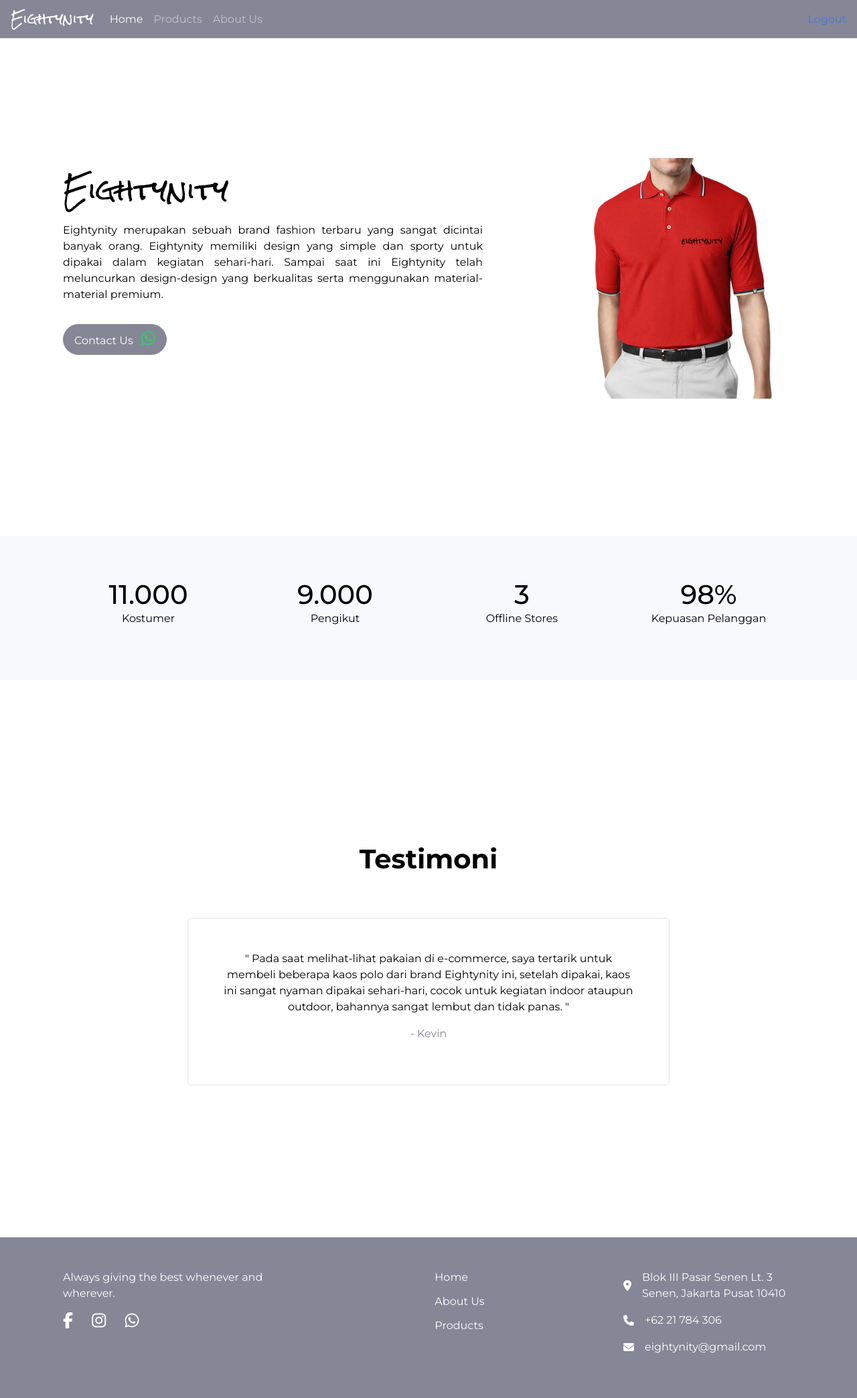
After one commit to rafiekotj/eightynity_web_projectuas4, a CodeIgniter app: page /eightynityweb/ in a window 1280 px wide. The commit adds this page. Shown: the whole page at 67% size. Run offline with CodeIgniter, Linux system fonts and the light colour scheme; the visitor is signed in with stand-in values (Sample User, id 1); data that the repository does not hold is empty; some libraries are stand-ins or nearby versions.

Commit message:
memperbaiki halaman home

```diff
--- a/application/config/routes.php
+++ b/application/config/routes.php
@@ -49,6 +49,6 @@ defined('BASEPATH') or exit('No direct script access allowed');
 | Examples:	my-controller/index	-> my_controller/index
 |		my-controller/my-method	-> my_controller/my_method
 */
-$route['default_controller'] = 'login';
+$route['default_controller'] = 'home';
 $route['404_override'] = '';
 $route['translate_uri_dashes'] = FALSE;
--- /dev/null
+++ b/application/controllers/Home.php
@@ -0,0 +1,32 @@
+<?php defined('BASEPATH') or exit('No direct script access allowed');
+
+class Home extends CI_Controller
+
+{
+  public function __construct()
+  {
+    parent::__construct();
+    $this->load->model('user_model', 'user');
+  }
+
+  public function index()
+  {
+    $data = array();
+    if ($this->session->userdata('isUserLoggedIn')) {
+      $con = array(
+        'id' => $this->session->userdata('userId')
+      );
+      $data['user'] = $this->user->getRows($con);
+
+      // Pass the user data and load view
+      $data['judul'] = 'Home';
+      $this->load->view('templates/aute_header', $data);
+      $this->load->view('templates/navbar');
+      $this->load->view('home/home', $data);
+      $this->load->view('templates/footer');
+      $this->load->view('templates/aute_footer');
+    } else {
+      redirect('users/login');
+    }
+  }
+}
--- /dev/null
+++ b/application/views/home/home.php
@@ -0,0 +1,69 @@
+<!-- <div class="container">
+  <h2>Welcome <?php echo $user['first_name']; ?>!</h2>
+  <a href="<?php echo base_url('users/logout'); ?>" class="logout">Logout</a>
+  <div class="regisFrm">
+    <p><b>Name: </b><?php echo $user['first_name']; ?></p>
+    <p><b>Email: </b><?php echo $user['email']; ?></p>
+    <p><b>Phone: </b><?php echo $user['phone']; ?></p>
+  </div>
+</div> -->
+
+<!-- Home -->
+<div class="container" style="display: flex; justify-content: center; align-items: center; height: 100vh;">
+  <div class="row">
+    <div class="col-md-7" style="margin: 86px 0 54px 0; padding-top: 24px;">
+      <h1 class="brandlogo">Eightynity</h1>
+      <p style="text-align: justify; padding: 16px 0;">
+        Eightynity merupakan sebuah brand fashion terbaru yang sangat dicintai banyak orang. Eightynity memiliki design yang simple dan sporty untuk dipakai dalam kegiatan sehari-hari. Sampai saat ini Eightynity telah meluncurkan design-design yang berkualitas serta menggunakan material-material premium.</p>
+      <a href="" class="btn btn-secondary rounded-pill" style="padding: 8px 16px;">
+        Contact Us
+        <i class="fab fa-whatsapp" style="font-size: 24px; margin-left: 8px; color: #25D366"></i>
+      </a>
+    </div>
+    <div class="col-md-1"></div>
+    <div class="col-md-4 d-flex justify-content-center align-items-center" style="margin: 86px 0 54px 0;">
+      <img src="<?= base_url('assets/'); ?>img/homeMockup.png" class="img-fluid" style="height: 360px">
+    </div>
+  </div>
+</div>
+
+<!-- Banner -->
+<div class="jumbotron jumbotron-fluid bg-light">
+  <div class="container">
+    <div class="row justify-content-center">
+      <div class="col-md-3 text-center">
+        <h1 style="display: inline-block; margin: 0 auto; font-weight: 500;">11.000</h1>
+        <p style="text-align: center;">Kostumer</p>
+      </div>
+      <div class="col-md-3 text-center">
+        <h1 style="display: inline-block; margin: 0 auto; font-weight: 500;">9.000</h1>
+        <p style="text-align: center;">Pengikut</p>
+      </div>
+      <div class="col-md-3 text-center">
+        <h1 style="display: inline-block; margin: 0 auto; font-weight: 500;">3</h1>
+        <p style="text-align: center;">Offline Stores</p>
+      </div>
+      <div class="col-md-3 text-center">
+        <h1 style="display: inline-block; margin: 0 auto; font-weight: 500;">98%</h1>
+        <p style="text-align: center;">Kepuasan Pelanggan</p>
+      </div>
+    </div>
+  </div>
+</div>
+
+<!-- Testimoni -->
+<div class="container" style="display: flex; justify-content: center; align-items: center; height: 100vh;">
+  <div class="row justify-content-center">
+    <div class="col-md-8">
+      <h1 class="text-center" style="margin-bottom: 64px; font-weight: 700">Testimoni</h1>
+      <div class="card mb-3">
+        <div class="card-body" style="padding: 48px">
+          <p class="text-center">
+            " Pada saat melihat-lihat pakaian di e-commerce, saya tertarik untuk membeli beberapa kaos polo dari brand Eightynity ini, setelah dipakai, kaos ini sangat nyaman dipakai sehari-hari, cocok untuk kegiatan indoor ataupun outdoor, bahannya sangat lembut dan tidak panas. "
+          </p>
+          <p class="text-muted text-center">- Kevin</p>
+        </div>
+      </div>
+    </div>
+  </div>
+</div>
--- a/application/views/templates/navbar.php
+++ b/application/views/templates/navbar.php
@@ -1,5 +1,4 @@
 <nav class="navbar navbar-expand-lg navbar-dark bg-secondary fixed-top">
-
   <!-- Logo -->
   <a class="navbar-brand" href=""><span class="brandlogo">Eightynity</span></a>
 
@@ -11,8 +10,8 @@
   <!-- Navbar Item -->
   <div class="collapse navbar-collapse" id="navbarSupportedContent">
     <ul class="navbar-nav mr-auto">
-      <li class="nav-item">
-        <a class="nav-link" href="<?= base_url(); ?>home">Home</a>
+      <li class="nav-item active">
+        <a class="nav-link" href="<?= base_url(); ?>home">Home <span class="sr-only">(current)</span></a>
       </li>
       <li class="nav-item">
         <a class="nav-link" href="<?= base_url(); ?>products">Products</a>
@@ -24,22 +23,18 @@
 
     <!-- Navbar Kanan -->
     <ul class="navbar-nav ml-auto">
-      <!-- <li class="nav-item">
-        <a class="nav-link" href="#" id="dark_icon">
-          <i class="fa-regular fa-sun fa-lg" style="color: #333"></i>
-        </a>
-      </li>
-      <li class="nav-item">
-        <a class="nav-link" href="#" style="color: #333">
-          <i class="fa-solid fa-basket-shopping fa-lg"></i>
-        </a>
-      </li> -->
-      <li class="nav-item">
-        <a class="nav-link" href="<?= base_url(); ?>autentifikasi">Login</a>
-      </li>
-      <li>
-        <a class="nav-link" href="<?= base_url(); ?>autentifikasi/signin">Signin</a>
-      </li>
+      <?php if (!$this->session->userdata('isUserLoggedIn')) { ?>
+        <li class="nav-item">
+          <a class="nav-link" href="<?= base_url(); ?>autentifikasi">Login</a>
+        </li>
+        <li class="nav-item">
+          <a class="nav-link" href="<?= base_url(); ?>autentifikasi/signin">Signin</a>
+        </li>
+      <?php } else { ?>
+        <li class="nav-item">
+          <a href="<?php echo base_url('users/logout'); ?>" class="logout">Logout</a>
+        </li>
+      <?php } ?>
     </ul>
   </div>
 </nav>
--- /dev/null
+++ b/assets/css/custom.css
@@ -0,0 +1,10 @@
+@import url("https://fonts.googleapis.com/css2?family=Montserrat:ital,wght@0,100..900;1,100..900&family=Rock+Salt&display=swap");
+
+body {
+	color: black !important;
+	font-family: "Montserrat", sans-serif;
+}
+
+.brandlogo {
+	font-family: "Rock Salt", cursive;
+}
```
Also changed, not shown: application/controllers/Users.php (+19 -19 lines), application/views/users/account.php (deleted, +0 -9 lines), assets/img/homeMockup.png (added), assets/img/kaosAbuTua.png (added), assets/img/kaosSand.png (added), assets/img/kelompok8.jpg (added), assets/img/poloNavy.png (added), assets/img/poloPutih.png (added).
